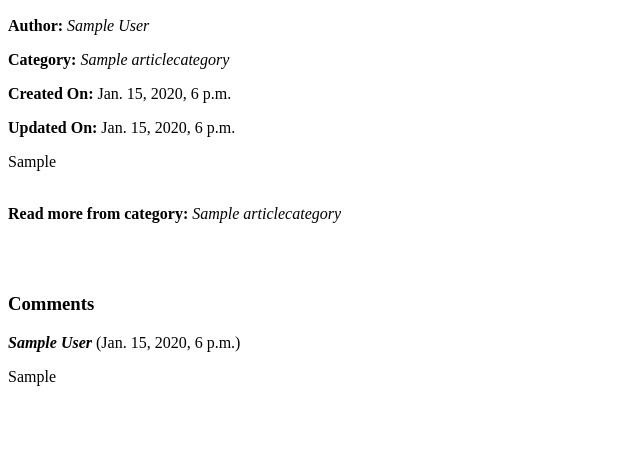
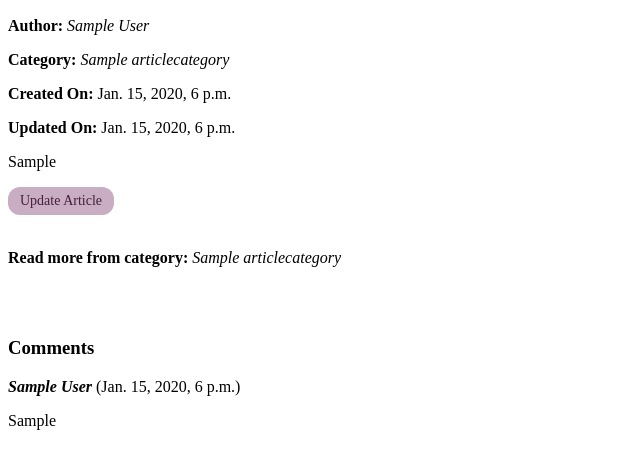
Before and after one commit to calm-chaos/hobbysite-F-12, a Django app: page /wiki/article/1 in a window 1280 px wide. Shown: the part 291-746 px from the top of the page, without its empty margins (0-640 px from the left). Run offline with Django 5.2, Linux system fonts and the light colour scheme; tables that the repository leaves empty hold one stand-in row (values such as "Sample post"); grey boxes marked "Sample" are stand-in pictures.

Commit message:
created article_update view

```diff
--- a/hobbysite/templates/wiki_detail.html
+++ b/hobbysite/templates/wiki_detail.html
@@ -17,13 +17,15 @@
 
     <p>{{ entry }}</p>
 
+    <a href="" class="button">Update Article</a>
+
     <p><br><strong>Read more from category:</strong> <i>{{ category }}</i> </p>
 
     <ul>
         {% for other_article in other_articles %}
         <p>
             <li>
-                <a href="{% url 'wiki:article' pk=other_article.pk %}""> {{ other_article.title }}</a>
+                <a href="{% url 'wiki:article' pk=other_article.pk %}"> {{ other_article.title }}</a>
             </li>
         </p>
         {% endfor %}
--- a/hobbysite/wiki/forms.py
+++ b/hobbysite/wiki/forms.py
@@ -3,7 +3,7 @@
 from .models import *
 
 
-class ArticleForm(forms.ModelForm):
+class ArticleCreateForm(forms.ModelForm):
     class Meta:
         model = Article
         fields = ["title", "category", "entry", "header_image"]
@@ -14,3 +14,9 @@
         model = Comment
         fields = ["entry"]
         labels = {"entry": ""}
+
+
+class ArticleUpdateForm(forms.ModelForm):
+    class Meta:
+        model = Article
+        fields = ["title", "category", "entry", "header_image"]
--- a/hobbysite/wiki/urls.py
+++ b/hobbysite/wiki/urls.py
@@ -6,6 +6,7 @@
     path("articles", articles, name="article-library"),
     path("article/<int:pk>", article, name="article"),
     path("articles/add", article_create, name="article-create"),
+    path("article/<int:pk>/edit", article_update, name="article-update"),
 ]
 
 app_name = "wiki"
--- a/hobbysite/wiki/views.py
+++ b/hobbysite/wiki/views.py
@@ -1,5 +1,5 @@
 from django.contrib.auth.decorators import login_required
-from django.shortcuts import redirect, render
+from django.shortcuts import get_object_or_404, redirect, render
 from django.utils import timezone
 
 from .forms import *
@@ -69,7 +69,7 @@
 @login_required
 def article_create(request):
     if request.method == "POST":
-        form = ArticleForm(request.POST, request.FILES)
+        form = ArticleCreateForm(request.POST, request.FILES)
         if form.is_valid():
             article = form.save(commit=False)
             article.author = request.user.profile
@@ -78,5 +78,18 @@
             article.save()
             return redirect("wiki:article-library")
     else:
-        form = ArticleForm()
+        form = ArticleCreateForm()
     return render(request, "wiki_create.html", {"form": form})
+
+
+@login_required
+def article_update(request, pk):
+    article = get_object_or_404(Article, pk=pk)
+    form = ArticleUpdateForm(request.POST or None, request.FILES, instance=article)
+    if request.method == "POST":
+        if form.is_valid():
+            form.save()
+            return redirect("wiki:article", pk=pk)
+    else:
+        form = ArticleUpdateForm(instance=article)
+    return render(request, "wiki_update.html", {"form": form, "article": article})
```
Also changed, not shown: hobbysite/templates/wiki_update.html (added, +18 -0 lines). Lines whose indentation alone changed are shown as unchanged.
